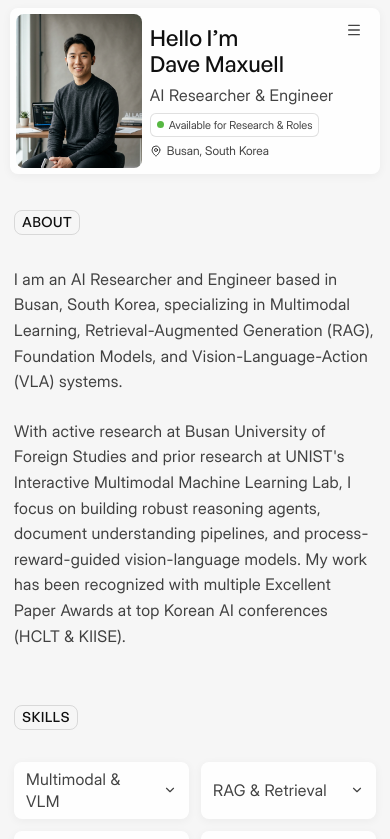
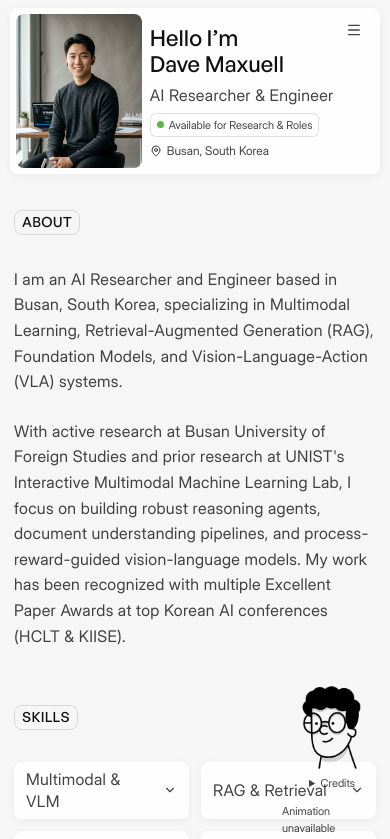
Before and after one commit to davemaxuell/CV, a React (Vite) app: page / in a window 390 px wide. Shown: the top 839 px of the page. Built offline with nearby package versions, Linux system fonts and the light colour scheme; a web font is replaced by a local one.

Commit message:
Make Rive pet float and follow the page pointer

```diff
--- a/src/App.tsx
+++ b/src/App.tsx
@@ -51,12 +51,12 @@ export default function App() {
           <LanguageSkillsSection />
           <LinksSection />
           <ContactSection />
-          <div className="mobile-pet">
-            <RivePet />
-          </div>
         </div>
       </main>
       <Footer />
+      <aside className="floating-pet" aria-label="Website pet">
+        <RivePet />
+      </aside>
       <ProjectModal project={project} onClose={() => setProject(null)} />
       <CVModal isOpen={cvOpen} onClose={() => setCVOpen(false)} />
     </MotionConfig>
--- a/src/components/RivePet.tsx
+++ b/src/components/RivePet.tsx
@@ -94,6 +94,37 @@ export const RivePet = () => {
     return () => document.removeEventListener('visibilitychange', syncPlayback);
   }, [visible, paused, ready]);
 
+  useEffect(() => {
+    if (!ready || paused || failed) return;
+    let frame = 0;
+    let x = window.innerWidth / 2;
+    let y = window.innerHeight / 2;
+    const update = () => {
+      frame = 0;
+      const canvas = canvasRef.current;
+      if (!canvas || document.hidden) return;
+      const rect = canvas.getBoundingClientRect();
+      canvas.dispatchEvent(new MouseEvent('mousemove', {
+        clientX: rect.left + Math.max(0, Math.min(1, x / window.innerWidth)) * rect.width,
+        clientY: rect.top + Math.max(0, Math.min(1, y / window.innerHeight)) * rect.height,
+        bubbles: false,
+      }));
+    };
+    const follow = (event: PointerEvent) => {
+      x = event.clientX;
+      y = event.clientY;
+      if (!frame) frame = requestAnimationFrame(update);
+    };
+    window.addEventListener('pointermove', follow, { passive: true });
+    window.addEventListener('pointerdown', follow, { passive: true });
+    update();
+    return () => {
+      window.removeEventListener('pointermove', follow);
+      window.removeEventListener('pointerdown', follow);
+      cancelAnimationFrame(frame);
+    };
+  }, [ready, paused, failed]);
+
   return (
     <figure className="pet-companion print:hidden" aria-label="Interactive character companion">
       <div ref={sceneRef} className="pet-scene">
@@ -102,14 +133,19 @@ export const RivePet = () => {
         )}
         <canvas
           ref={canvasRef}
-          aria-label="Animated character that follows your pointer within this scene"
+          aria-label="Website pet that follows your pointer across the page"
           role="img"
           className={`block w-full h-full ${!ready || failed ? 'invisible' : ''} ${paused ? 'pointer-events-none' : ''}`}
         />
       </div>
       <figcaption className="pet-caption">
-        <a href={source} target="_blank" rel="noreferrer">Character by alinazari</a>
-        <a href="https://creativecommons.org/licenses/by/4.0/" target="_blank" rel="noreferrer">CC BY 4.0</a>
+        <details className="pet-credits">
+          <summary>Credits</summary>
+          <div>
+            <a href={source} target="_blank" rel="noreferrer">Character by alinazari</a>
+            <a href="https://creativecommons.org/licenses/by/4.0/" target="_blank" rel="noreferrer">CC BY 4.0</a>
+          </div>
+        </details>
         {!failed && (
           <button type="button" onClick={() => setPaused(value => !value)}
             aria-label={paused ? 'Play pet animation' : 'Pause pet animation'}>
--- a/src/index.css
+++ b/src/index.css
@@ -1388,3 +1388,44 @@ textarea:focus-visible {
   .project-document { padding: 32px 20px; }
   .project-document h2 { font-size: 22px; }
 }
+
+.floating-pet {
+  position: fixed;
+  right: max(16px, env(safe-area-inset-right));
+  bottom: max(12px, env(safe-area-inset-bottom));
+  z-index: 30;
+  width: 140px;
+  pointer-events: none;
+  mix-blend-mode: multiply;
+}
+.floating-pet .pet-scene { width: 140px; height: 130px; }
+.floating-pet canvas,
+.floating-pet .pet-scene > img {
+  position: absolute;
+  width: 360px;
+  height: 270px;
+  max-width: none;
+  left: -110px;
+  top: -65px;
+}
+.floating-pet .pet-caption { justify-content: center; gap: 12px; pointer-events: auto; }
+.pet-credits { position: relative; }
+.pet-credits summary { cursor: pointer; }
+.pet-credits > div {
+  position: absolute;
+  bottom: 28px;
+  right: 0;
+  width: 170px;
+  padding: 12px;
+  background: var(--surface);
+  border: 1px solid var(--line);
+  border-radius: 8px;
+}
+.pet-credits a { display: block; }
+@media (max-width: 809px) {
+  .floating-pet { width: 100px; right: 8px; bottom: 8px; }
+  .floating-pet .pet-scene { width: 100px; height: 90px; }
+  .floating-pet canvas,
+  .floating-pet .pet-scene > img { width: 270px; height: 202px; left: -85px; top: -50px; }
+}
+@media print { .floating-pet { display: none; } }
```
Also changed, not shown: 2 other files (tests, documents, lock files or other folders).
